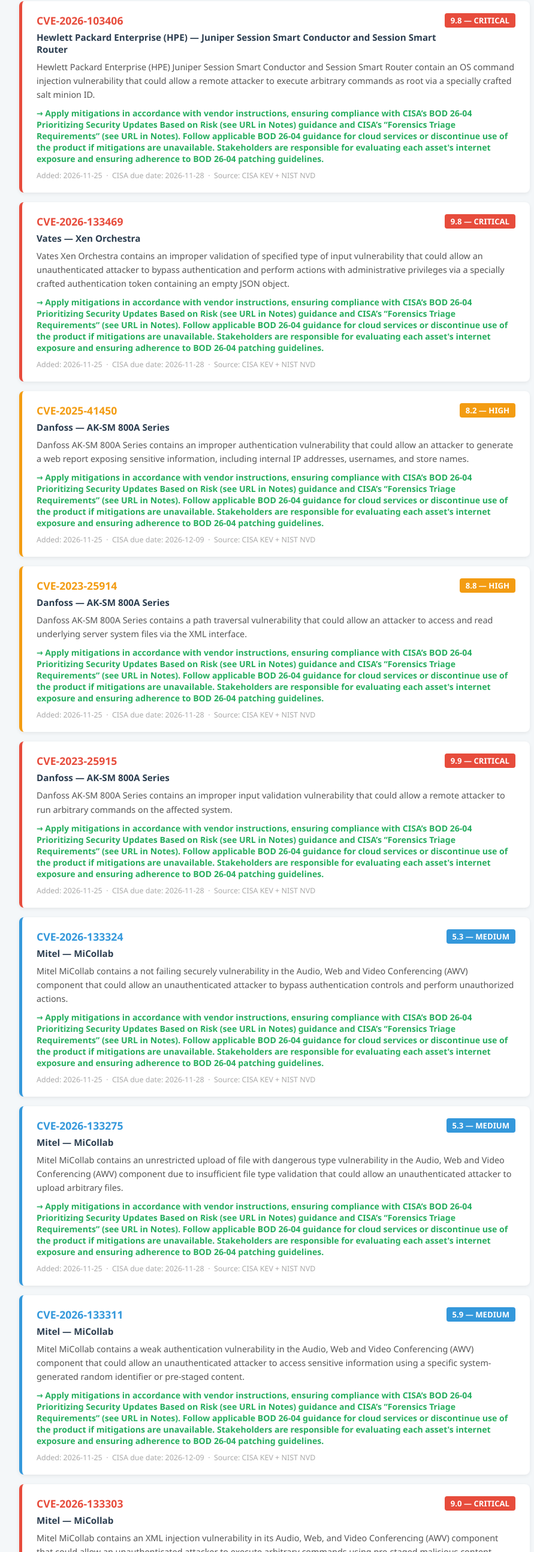
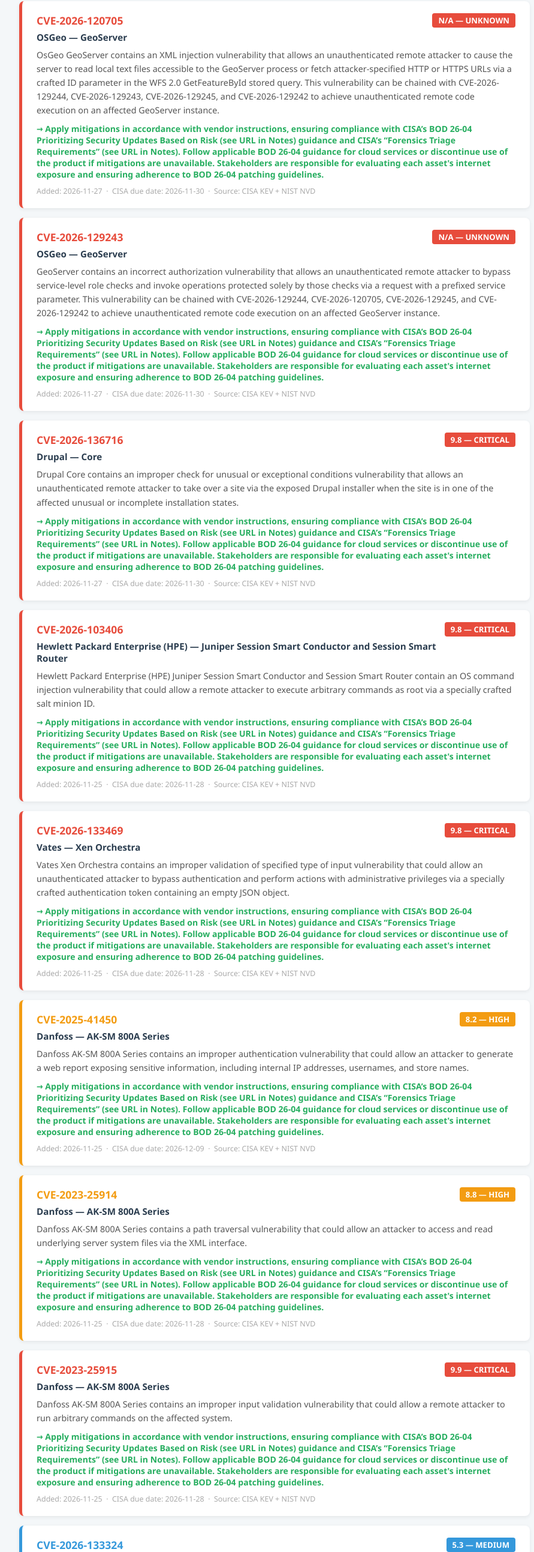
Before and after one commit to svedukka/security-report, a plain HTML site: page index.html in a window 1280 px wide. Shown: the part 213-2800 px from the top of the page at 60% size, without its empty margins (182-1073 px from the left). Drawn offline with Linux system fonts and the light colour scheme.

Commit message:
Update vulnerability report 2026-11-28

```diff
--- a/index.html
+++ b/index.html
@@ -39,7 +39,7 @@
 <body>
     <div class="header">
         <h1>Critical Security Vulnerabilities</h1>
-        <div class="header-meta">Last updated: November 27, 2026 at 15:47 UTC &nbsp;·&nbsp; Auto-refreshes daily via GitHub Actions</div>
+        <div class="header-meta">Last updated: November 28, 2026 at 14:43 UTC &nbsp;·&nbsp; Auto-refreshes daily via GitHub Actions</div>
     </div>
     <div class="sources-bar">
         <span>Sources:</span>
@@ -49,6 +49,42 @@
     <div class="content">
         <div class="count-bar">Showing 10 vulnerabilities added to CISA KEV in the last 30 days</div>
 
+        <div class="vuln-card ">
+            <div class="vuln-header">
+                <div>
+                    <div class="cve-id">CVE-2026-120705</div>
+                    <div class="vuln-product">OSGeo — GeoServer</div>
+                </div>
+                <div class="cvss-badge">N/A &mdash; UNKNOWN</div>
+            </div>
+            <div class="vuln-desc">OsGeo GeoServer contains an XML injection vulnerability that allows an unauthenticated remote attacker to cause the server to read local text files accessible to the GeoServer process or fetch attacker-specified HTTP or HTTPS URLs via a crafted ID parameter in the WFS 2.0 GetFeatureById stored query. This vulnerability can be chained with CVE-2026-129244, CVE-2026-129243, CVE-2026-129245, and CVE-2026-129242 to achieve unauthenticated remote code execution on an affected GeoServer instance.</div>
+            <div class="vuln-action">Apply mitigations in accordance with vendor instructions, ensuring compliance with CISA’s BOD 26-04 Prioritizing Security Updates Based on Risk (see URL in Notes) guidance and CISA’s “Forensics Triage Requirements” (see URL in Notes). Follow applicable BOD 26-04 guidance for cloud services or discontinue use of the product if mitigations are unavailable. Stakeholders are responsible for evaluating each asset's internet exposure and ensuring adherence to BOD 26-04 patching guidelines.</div>
+            <div class="vuln-meta">Added: 2026-11-27 &nbsp;·&nbsp; CISA due date: 2026-11-30 &nbsp;·&nbsp; Source: CISA KEV + NIST NVD</div>
+        </div>
+        <div class="vuln-card ">
+            <div class="vuln-header">
+                <div>
+                    <div class="cve-id">CVE-2026-129243</div>
+                    <div class="vuln-product">OSGeo — GeoServer</div>
+                </div>
+                <div class="cvss-badge">N/A &mdash; UNKNOWN</div>
+            </div>
+            <div class="vuln-desc">GeoServer contains an incorrect authorization vulnerability that allows an unauthenticated remote attacker to bypass service-level role checks and invoke operations protected solely by those checks via a request with a prefixed service parameter. This vulnerability can be chained with CVE-2026-129244, CVE-2026-120705, CVE-2026-129245, and CVE-2026-129242 to achieve unauthenticated remote code execution on an affected GeoServer instance.</div>
+            <div class="vuln-action">Apply mitigations in accordance with vendor instructions, ensuring compliance with CISA’s BOD 26-04 Prioritizing Security Updates Based on Risk (see URL in Notes) guidance and CISA’s “Forensics Triage Requirements” (see URL in Notes). Follow applicable BOD 26-04 guidance for cloud services or discontinue use of the product if mitigations are unavailable. Stakeholders are responsible for evaluating each asset's internet exposure and ensuring adherence to BOD 26-04 patching guidelines.</div>
+            <div class="vuln-meta">Added: 2026-11-27 &nbsp;·&nbsp; CISA due date: 2026-11-30 &nbsp;·&nbsp; Source: CISA KEV + NIST NVD</div>
+        </div>
+        <div class="vuln-card critical">
+            <div class="vuln-header">
+                <div>
+                    <div class="cve-id">CVE-2026-136716</div>
+                    <div class="vuln-product">Drupal — Core</div>
+                </div>
+                <div class="cvss-badge">9.8 &mdash; CRITICAL</div>
+            </div>
+            <div class="vuln-desc">Drupal Core contains an improper check for unusual or exceptional conditions vulnerability that allows an unauthenticated remote attacker to take over a site via the exposed Drupal installer when the site is in one of the affected unusual or incomplete installation states.</div>
+            <div class="vuln-action">Apply mitigations in accordance with vendor instructions, ensuring compliance with CISA’s BOD 26-04 Prioritizing Security Updates Based on Risk (see URL in Notes) guidance and CISA’s “Forensics Triage Requirements” (see URL in Notes). Follow applicable BOD 26-04 guidance for cloud services or discontinue use of the product if mitigations are unavailable. Stakeholders are responsible for evaluating each asset's internet exposure and ensuring adherence to BOD 26-04 patching guidelines.</div>
+            <div class="vuln-meta">Added: 2026-11-27 &nbsp;·&nbsp; CISA due date: 2026-11-30 &nbsp;·&nbsp; Source: CISA KEV + NIST NVD</div>
+        </div>
         <div class="vuln-card critical">
             <div class="vuln-header">
                 <div>
@@ -133,42 +169,6 @@
             <div class="vuln-action">Apply mitigations in accordance with vendor instructions, ensuring compliance with CISA’s BOD 26-04 Prioritizing Security Updates Based on Risk (see URL in Notes) guidance and CISA’s “Forensics Triage Requirements” (see URL in Notes). Follow applicable BOD 26-04 guidance for cloud services or discontinue use of the product if mitigations are unavailable. Stakeholders are responsible for evaluating each asset's internet exposure and ensuring adherence to BOD 26-04 patching guidelines.</div>
             <div class="vuln-meta">Added: 2026-11-25 &nbsp;·&nbsp; CISA due date: 2026-11-28 &nbsp;·&nbsp; Source: CISA KEV + NIST NVD</div>
         </div>
-        <div class="vuln-card medium">
-            <div class="vuln-header">
-                <div>
-                    <div class="cve-id">CVE-2026-133311</div>
-                    <div class="vuln-product">Mitel — MiCollab</div>
-                </div>
-                <div class="cvss-badge">5.9 &mdash; MEDIUM</div>
-            </div>
-            <div class="vuln-desc">Mitel MiCollab contains a weak authentication vulnerability in the Audio, Web and Video Conferencing (AWV) component that could allow an unauthenticated attacker to access sensitive information using a specific system-generated random identifier or pre-staged content.</div>
-            <div class="vuln-action">Apply mitigations in accordance with vendor instructions, ensuring compliance with CISA’s BOD 26-04 Prioritizing Security Updates Based on Risk (see URL in Notes) guidance and CISA’s “Forensics Triage Requirements” (see URL in Notes). Follow applicable BOD 26-04 guidance for cloud services or discontinue use of the product if mitigations are unavailable. Stakeholders are responsible for evaluating each asset's internet exposure and ensuring adherence to BOD 26-04 patching guidelines.</div>
-            <div class="vuln-meta">Added: 2026-11-25 &nbsp;·&nbsp; CISA due date: 2026-12-09 &nbsp;·&nbsp; Source: CISA KEV + NIST NVD</div>
-        </div>
-        <div class="vuln-card critical">
-            <div class="vuln-header">
-                <div>
-                    <div class="cve-id">CVE-2026-133303</div>
-                    <div class="vuln-product">Mitel — MiCollab</div>
-                </div>
-                <div class="cvss-badge">9.0 &mdash; CRITICAL</div>
-            </div>
-            <div class="vuln-desc">Mitel MiCollab contains an XML injection vulnerability in its Audio, Web, and Video Conferencing (AWV) component that could allow an unauthenticated attacker to execute arbitrary commands using pre-staged malicious content.</div>
-            <div class="vuln-action">Apply mitigations in accordance with vendor instructions, ensuring compliance with CISA’s BOD 26-04 Prioritizing Security Updates Based on Risk (see URL in Notes) guidance and CISA’s “Forensics Triage Requirements” (see URL in Notes). Follow applicable BOD 26-04 guidance for cloud services or discontinue use of the product if mitigations are unavailable. Stakeholders are responsible for evaluating each asset's internet exposure and ensuring adherence to BOD 26-04 patching guidelines.</div>
-            <div class="vuln-meta">Added: 2026-11-25 &nbsp;·&nbsp; CISA due date: 2026-11-28 &nbsp;·&nbsp; Source: CISA KEV + NIST NVD</div>
-        </div>
-        <div class="vuln-card critical">
-            <div class="vuln-header">
-                <div>
-                    <div class="cve-id">CVE-2026-133323</div>
-                    <div class="vuln-product">Mitel — MiCollab</div>
-                </div>
-                <div class="cvss-badge">10.0 &mdash; CRITICAL</div>
-            </div>
-            <div class="vuln-desc">Mitel MiCollab contains an improper neutralization of special elements used in an OS command (OS command injection) vulnerability in its Audio, Web, and Video Conferencing (AWV) component that could allow an unauthenticated attacker to execute arbitrary system commands.</div>
-            <div class="vuln-action">Apply mitigations in accordance with vendor instructions, ensuring compliance with CISA’s BOD 26-04 Prioritizing Security Updates Based on Risk (see URL in Notes) guidance and CISA’s “Forensics Triage Requirements” (see URL in Notes). Follow applicable BOD 26-04 guidance for cloud services or discontinue use of the product if mitigations are unavailable. Stakeholders are responsible for evaluating each asset's internet exposure and ensuring adherence to BOD 26-04 patching guidelines.</div>
-            <div class="vuln-meta">Added: 2026-11-25 &nbsp;·&nbsp; CISA due date: 2026-11-28 &nbsp;·&nbsp; Source: CISA KEV + NIST NVD</div>
-        </div>
     </div>
     <footer>Data from CISA KEV &amp; NIST NVD &nbsp;·&nbsp; Updated automatically every day &nbsp;·&nbsp; Free &amp; open source</footer>
 </body>
```
